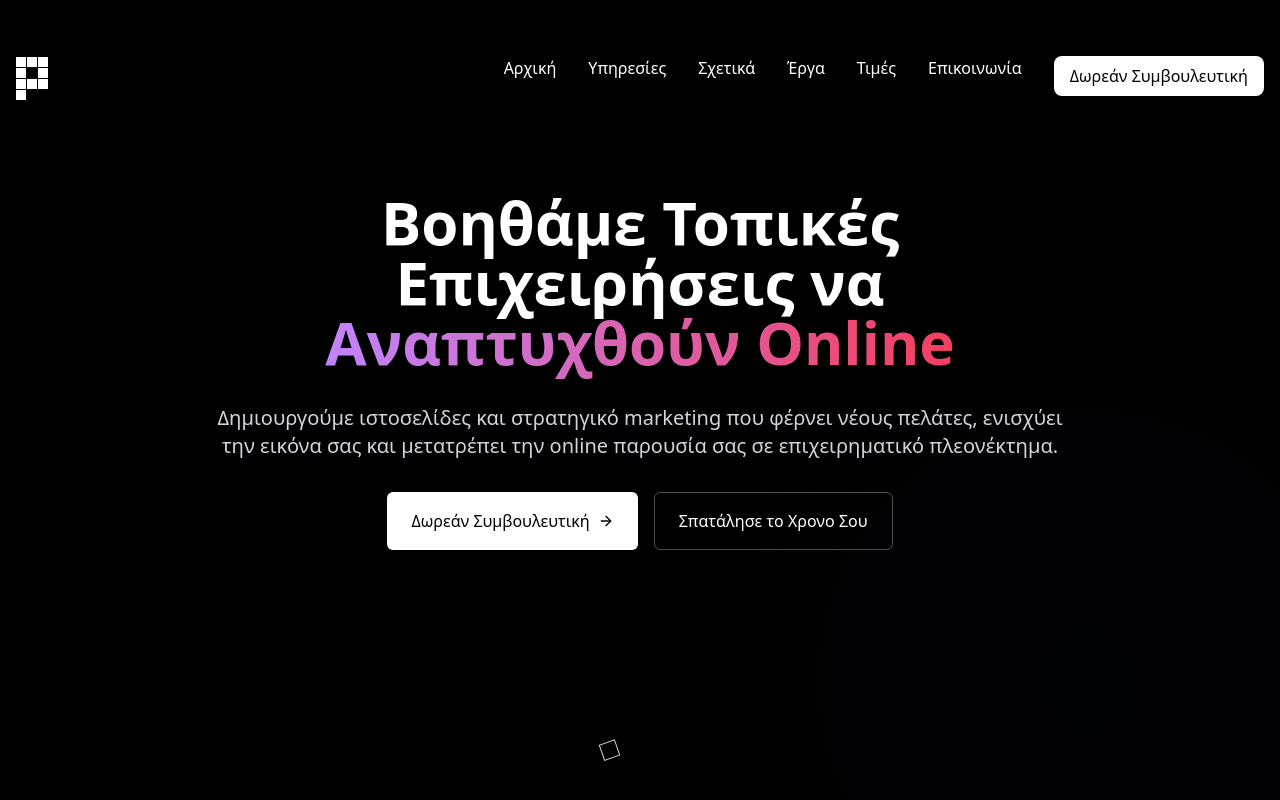
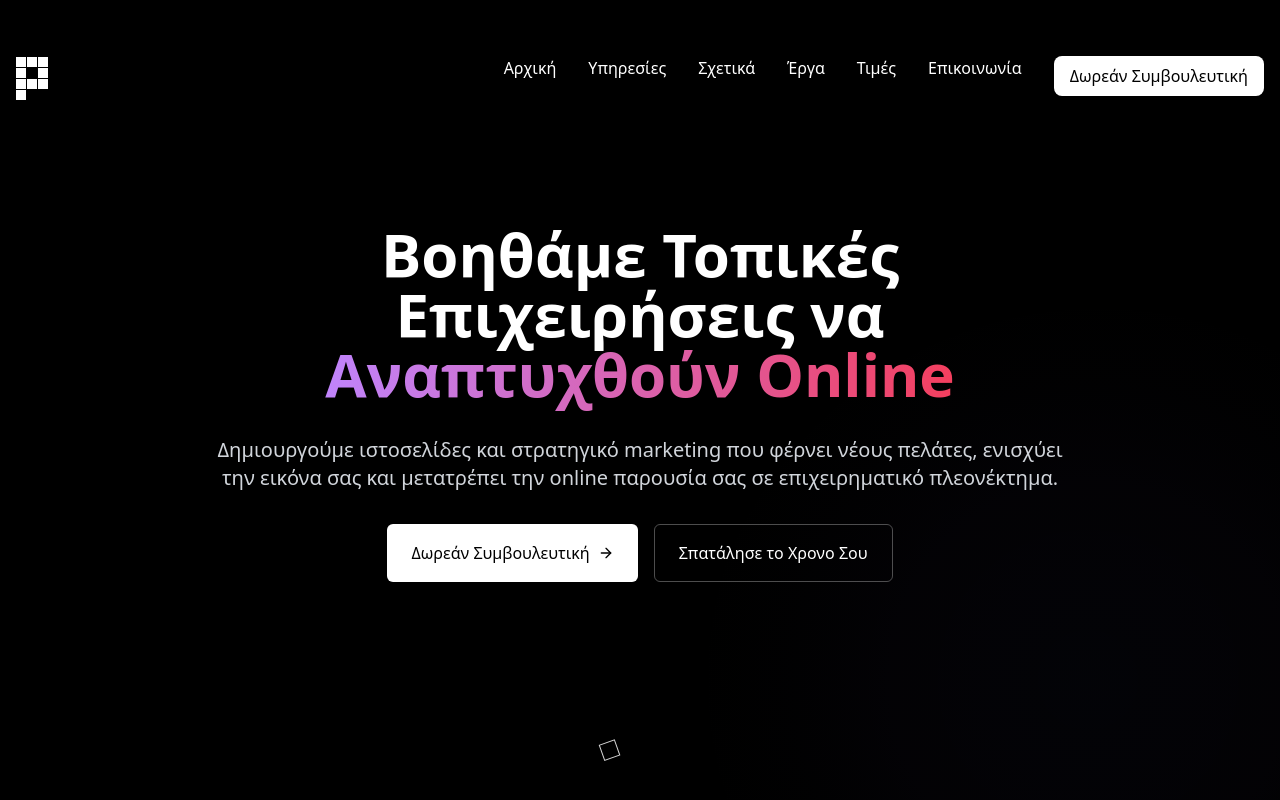
Before and after one commit to Pixelprosolutions/pprogr, a React (Vite) app: page / in a window 1280 px wide. Shown: the top 800 px of the page. Built offline with nearby package versions, Linux system fonts and the light colour scheme.

Commit message:
Add top padding to Hero section for better centering

```diff
--- a/src/components/Hero.tsx
+++ b/src/components/Hero.tsx
@@ -6,7 +6,7 @@ const Hero: React.FC = () => {
   return (
     <>
       <section className="relative">
-        <div className="container mx-auto px-4 pt-32 md:pt-40 lg:pt-48 pb-24 md:pb-36 lg:pb-52 flex items-center justify-center min-h-[calc(100vh-160px)]">
+        <div className="container mx-auto px-4 pt-40 md:pt-48 lg:pt-56 pb-24 md:pb-36 lg:pb-52 flex items-center justify-center min-h-[calc(100vh-160px)]">
           <div className="text-center max-w-4xl space-y-6 md:space-y-8">
             <h1 className="text-3xl sm:text-4xl md:text-5xl lg:text-6xl font-bold leading-tight">
               <span className="text-white">Βοηθάμε Τοπικές Επιχειρήσεις να </span>
```
